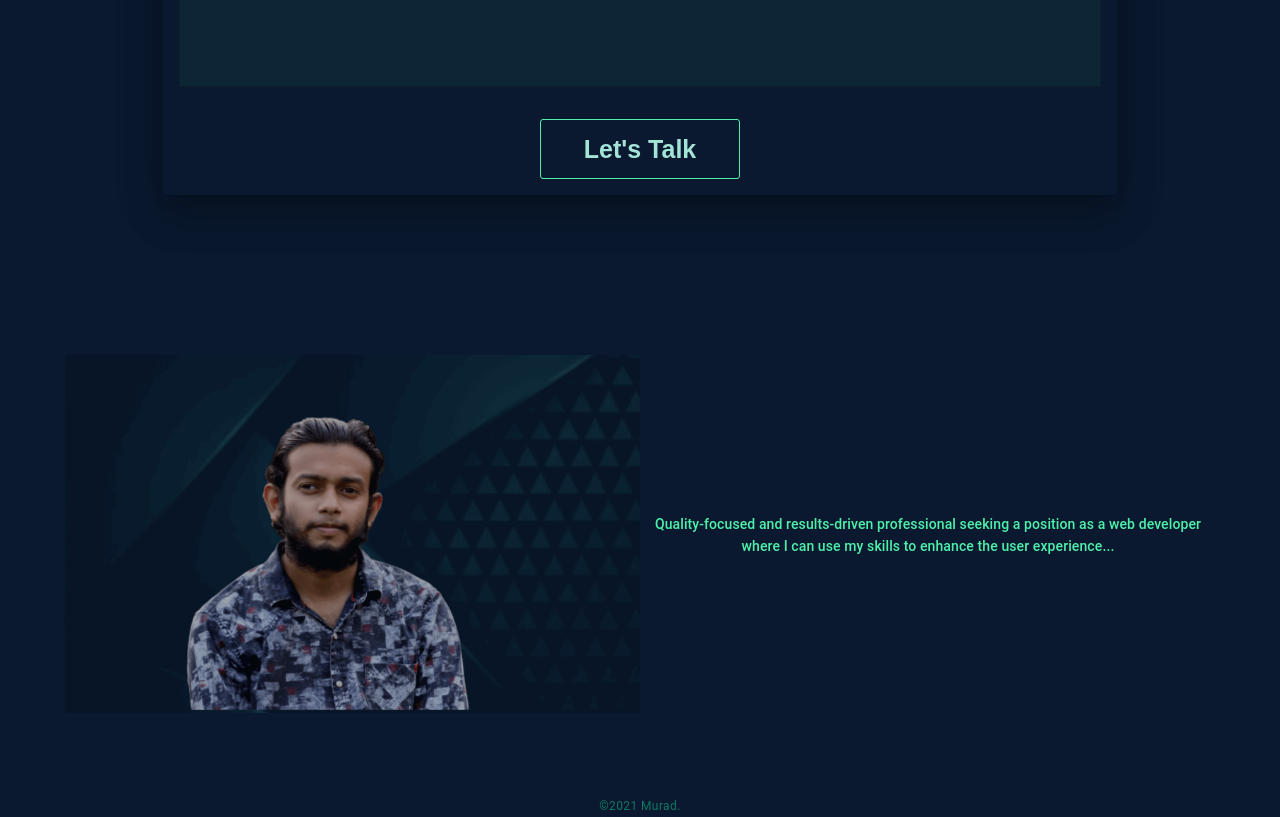
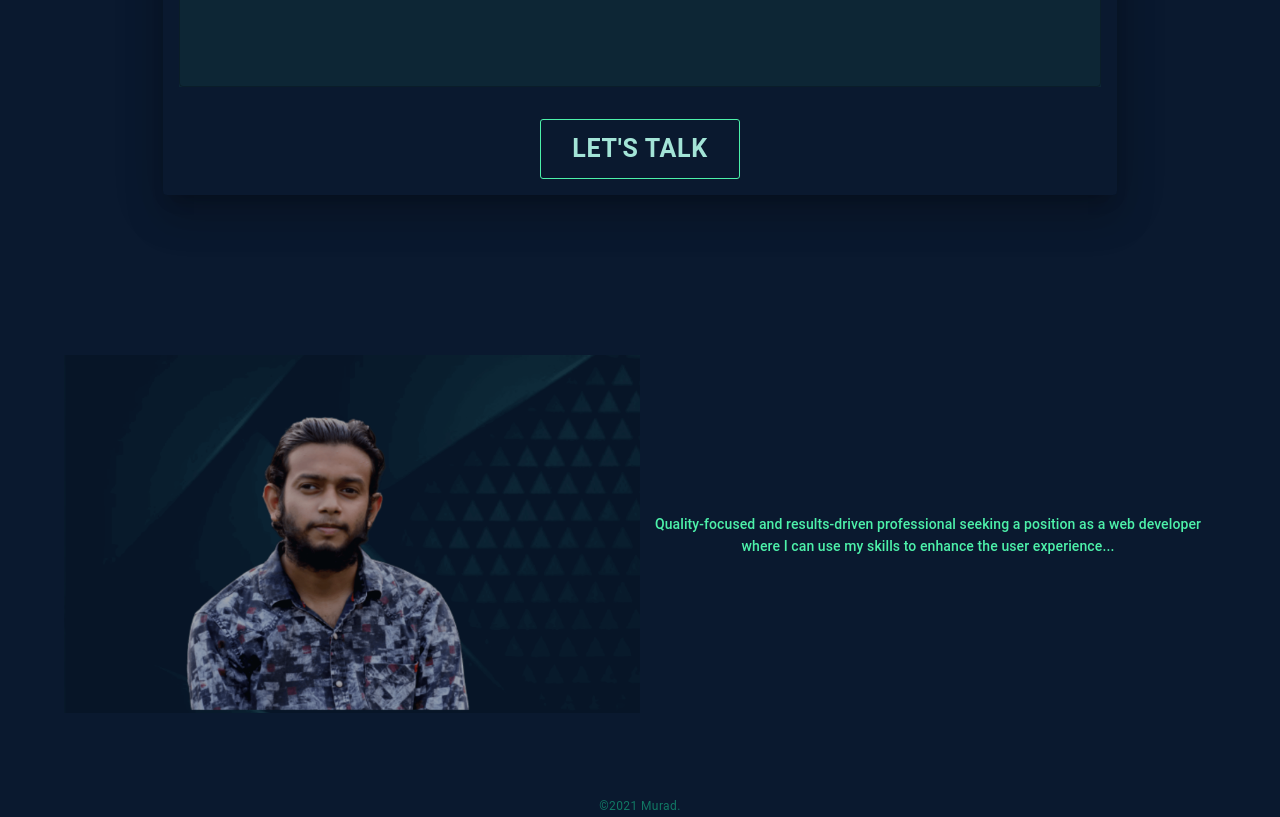
Before and after one commit to ano201/myPortfolio, a React (Create React App) app: page / in a window 1280 px wide. Shown: the part 2789-3606 px from the top of the page. Built offline with nearby package versions, Linux system fonts and the light colour scheme; no server answers.

Commit message:
mail confirmation done

```diff
--- a/src/App.css
+++ b/src/App.css
@@ -15,23 +15,23 @@
 }
 
 .hovered-btn {
-  width: 200px;
-  height: 60px;
-  font-size: 25px;
-  border: 1px solid #4df1aa;
-  color: #A3E4D7;
-  background-color: #0a192f;
-  border-radius: 3px;
+  width: 200px !important;
+  height: 60px !important;
+  font-size: 25px !important;
+border: 1px solid #4df1aa !important;
+  color: #A3E4D7 !important;
+  background-color: #0a192f !important;
+  border-radius: 3px !important;
   box-shadow: inset 0 0 0 0 #4df1aa;
   transition: ease-out 0.4s;
   outline: none;
-  font-weight: bold;
+  font-weight: bold !important;
 }
 
 .hovered-btn:hover {
   box-shadow: inset 200px 0 0 0 #4df1aa;
-  cursor: pointer;
-  color: #0a192f;
+  cursor: pointer !important;
+  color: #0a192f !important;
 }
 
 .link {
--- a/src/Pages/AllProjects/AllProjects/AllProjects.js
+++ b/src/Pages/AllProjects/AllProjects/AllProjects.js
@@ -4,7 +4,7 @@ import { Box, Grid, Typography } from "@mui/material";
 const AllProjects = () => {
   const [projects, setProjects] = useState([]);
   useEffect(() => {
-    fetch("http://localhost:5000/projects")
+    fetch("https://infinite-ridge-52082.herokuapp.com/projects")
       .then((res) => res.json())
       .then((data) => {
         setProjects(data);
--- a/src/Pages/Home/Form/ContactForm.js
+++ b/src/Pages/Home/Form/ContactForm.js
@@ -5,6 +5,17 @@ import Paper from "@mui/material/Paper";
 import TextField from "@mui/material/TextField";
 import { makeStyles } from "@mui/styles";
 import { Grid, Typography } from "@mui/material";
+import Button from "@mui/material/Button";
+import Dialog from "@mui/material/Dialog";
+import DialogActions from "@mui/material/DialogActions";
+import DialogContent from "@mui/material/DialogContent";
+import DialogContentText from "@mui/material/DialogContentText";
+import DialogTitle from "@mui/material/DialogTitle";
+import Slide from "@mui/material/Slide";
+
+const Transition = React.forwardRef(function Transition(props, ref) {
+  return <Slide direction="up" ref={ref} {...props} />;
+});
 
 const useStyles = makeStyles({
   root: {
@@ -25,6 +36,7 @@ const ContactForm = () => {
   const form = useRef();
   const sendEmail = (e) => {
     e.preventDefault();
+    setSending(true);
 
     emailjs
       .sendForm(
@@ -35,12 +47,32 @@ const ContactForm = () => {
       )
       .then(
         (result) => {
-          console.log(result.text);
+          handleClickOpen();
+          e.target.reset();
+          setMessage(
+            "Your email has been sent successfully. Thank you so much."
+          );
         },
         (error) => {
-          console.log(error.text);
+          handleClickOpen();
+          setMessage(
+            "Your email can not be sent at this moment. Please try again. Thank you."
+          );
         }
       );
+  };
+
+  const [open, setOpen] = React.useState(false);
+  const [sending, setSending] = React.useState(false);
+  const [message, setMessage] = React.useState("");
+
+  const handleClickOpen = () => {
+    setOpen(true);
+  };
+
+  const handleClose = () => {
+    setOpen(false);
+    setSending(false);
   };
 
   return (
@@ -118,12 +150,36 @@ const ContactForm = () => {
             required
           />
           <Grid sx={{ fontWeight: "bold", mt: 4, textAlign: "center" }}>
-            <button type="submit" className="hovered-btn">
+            <Button disabled={sending} type="submit" className="hovered-btn">
               Let's Talk
-            </button>
+            </Button>
           </Grid>
         </form>
       </Paper>
+      <div>
+        <Dialog
+          open={open}
+          TransitionComponent={Transition}
+          keepMounted
+          onClose={handleClose}
+          aria-describedby="alert-dialog-slide-description"
+        >
+          <DialogTitle sx={{ backgroundColor: "#0a192f", color: "#4df1aa" }}>
+            {"Mail Status"}
+          </DialogTitle>
+          <DialogContent sx={{ backgroundColor: "#0a192f" }}>
+            <DialogContentText
+              sx={{ color: "#4df1aa" }}
+              id="alert-dialog-slide-description"
+            >
+              {message}
+            </DialogContentText>
+          </DialogContent>
+          <DialogActions sx={{ backgroundColor: "#0a192f" }}>
+            <Button onClick={handleClose}>Okay</Button>
+          </DialogActions>
+        </Dialog>
+      </div>
     </Box>
   );
 };
--- a/src/Pages/Home/Projects/Projects.js
+++ b/src/Pages/Home/Projects/Projects.js
@@ -5,7 +5,7 @@ import SingleProject from "../../Shared/SingleProject/SingleProject";
 const Projects = () => {
   const [projects, setProjects] = useState([]);
   useEffect(() => {
-    fetch("http://localhost:5000/projects")
+    fetch("https://infinite-ridge-52082.herokuapp.com/projects")
       .then((res) => res.json())
       .then((data) => {
         setProjects(data);
--- a/src/Pages/Management/AddProject/AddProject.js
+++ b/src/Pages/Management/AddProject/AddProject.js
@@ -65,7 +65,7 @@ const AddProject = () => {
     formData.append("serverCode", projectData.serverCode);
     formData.append("file", file);
 
-    fetch("http://localhost:5000/projects", {
+    fetch("https://infinite-ridge-52082.herokuapp.com/projects", {
       method: "POST",
       body: formData,
     })
--- a/src/Pages/Management/Deletion/Deletion.js
+++ b/src/Pages/Management/Deletion/Deletion.js
@@ -5,7 +5,7 @@ import DeleteProject from "./DeleteProject/DeleteProject";
 const Deletion = () => {
   const [projects, setProjects] = useState([]);
   useEffect(() => {
-    fetch("http://localhost:5000/projects")
+    fetch("https://infinite-ridge-52082.herokuapp.com/projects")
       .then((res) => res.json())
       .then((data) => {
         setProjects(data);
@@ -15,7 +15,7 @@ const Deletion = () => {
   const handleDelete = (id) => {
     const proceed = window.confirm("Are you sure, you want to Delete?");
     if (proceed) {
-      const url = `http://localhost:5000/projects/${id}`;
+      const url = `https://infinite-ridge-52082.herokuapp.com/projects/${id}`;
       fetch(url, {
         method: "DELETE",
       })
```
